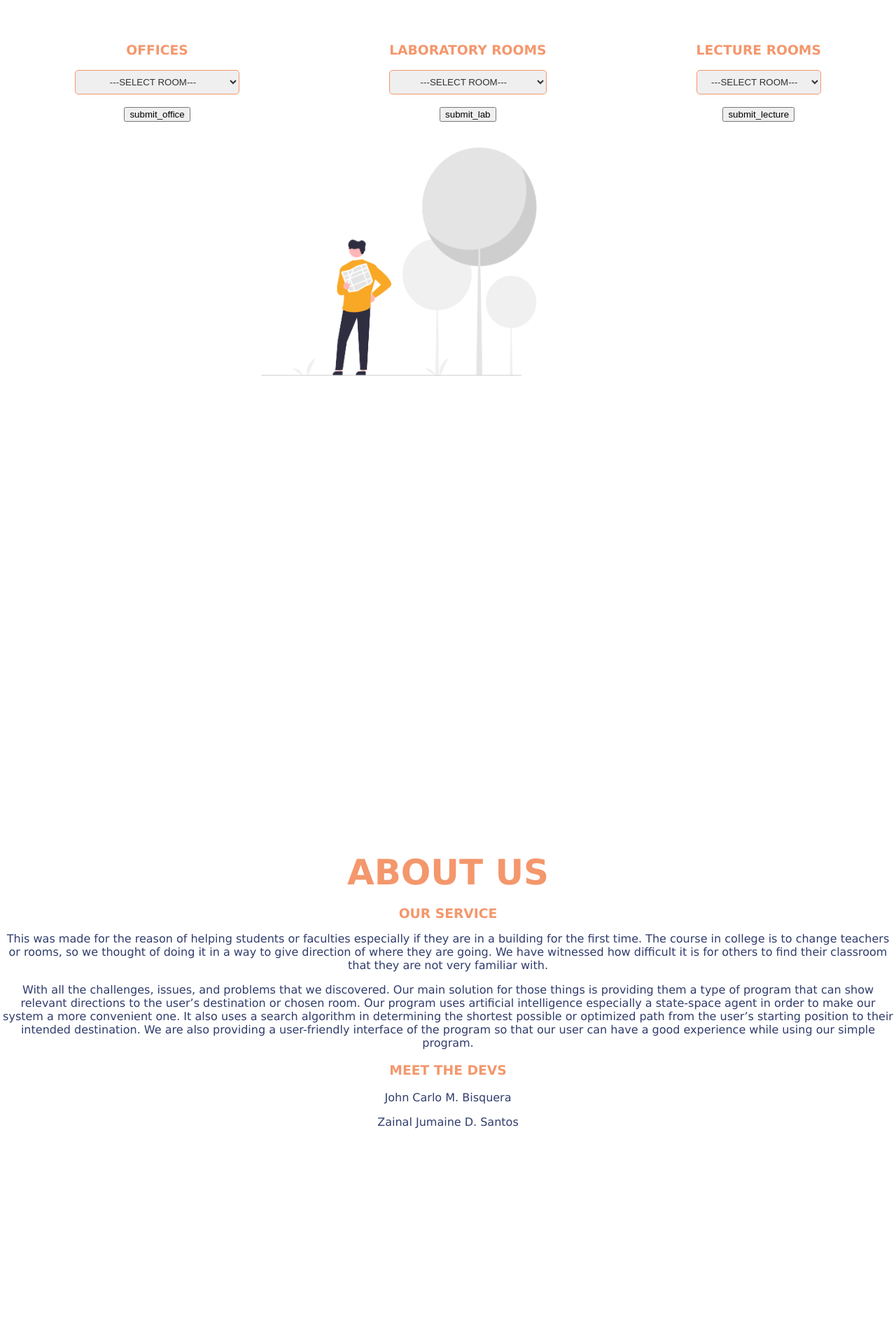
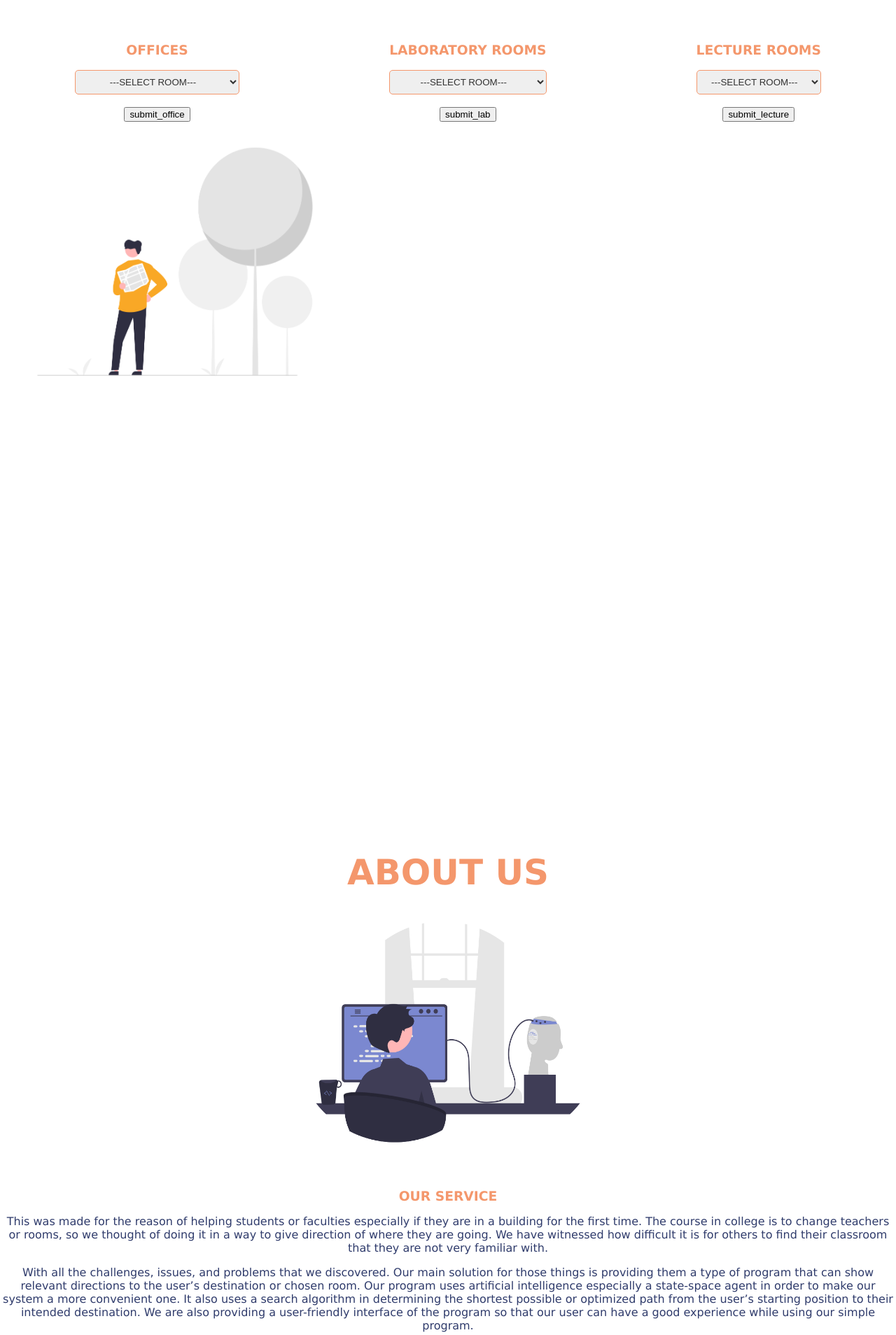
Before and after one commit to zjsan/Capstone-Project, a Flask app: page / in a window 1280 px wide. Shown: the part 954-2862 px from the top of the page at 70% size. Before the commit the page ends 2567 px from the top, so only its background shows below. Run offline with Flask 3, Linux system fonts and the light colour scheme; parts of the project's set-up code (start-up, migrations or seed data) failed here and were passed over.

Commit message:
Update index.html

```diff
--- a/templates/index.html
+++ b/templates/index.html
@@ -95,7 +95,7 @@
               </form>
         </div>
       </div>
-      <div id = "imageforselect">
+      <div class = "cliparts">
         <img src="../static/css/Assets/backgroundselect.png" alt="img" style="height: 400px; width: 500px;">
       </div>
   </section>
@@ -103,6 +103,9 @@
     <section id ="aboutus">
       <div align="center">
         <h1 class="maintext">ABOUT US</h1>
+        <div class = "cliparts">
+          <img src="../static/css/Assets/undraw_Firmware_re_fgdy.png" alt="img" style="height: 400px; width: 500px;">
+        </div>
         <h3 class="maintext">OUR SERVICE</h3>
         <p>This was made for the reason of helping students or faculties especially if they are in
           a building for the first time. The course in college is to change teachers or rooms, so
@@ -119,6 +122,9 @@
             a user-friendly interface of the program so that our user can have a good experience
             while using our simple program.</p>
         <h3>MEET THE DEVS</h3>
+        <div class = "cliparts">
+          <img src="../static/css/Assets/undraw_Programming_re_kg9v.png" alt="img" style="height: 400px; width: 500px;">
+        </div>
         <p>John Carlo M. Bisquera</p>
         <p>Zainal Jumaine D. Santos</p>
     </div>
```
